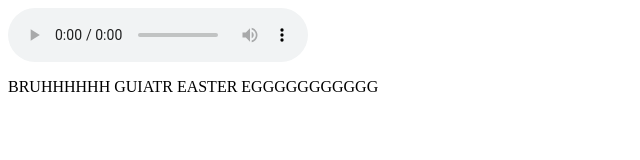
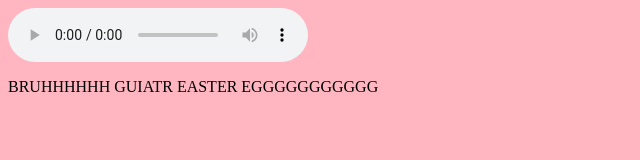
Before and after one commit to Telleon/G, a plain HTML site: page index.html in a window 1280 px wide. Shown: the whole page, without its empty margins (0-640 px from the left). Drawn offline with Linux system fonts and the light colour scheme.

Commit message:
Update index.html

```diff
--- a/index.html
+++ b/index.html
@@ -1,3 +1,5 @@
+<body style="background-color:LightPink;">
+
 <audio controls>
   <source src="meme.ogg" type="audio/ogg">
 </audio>
```
